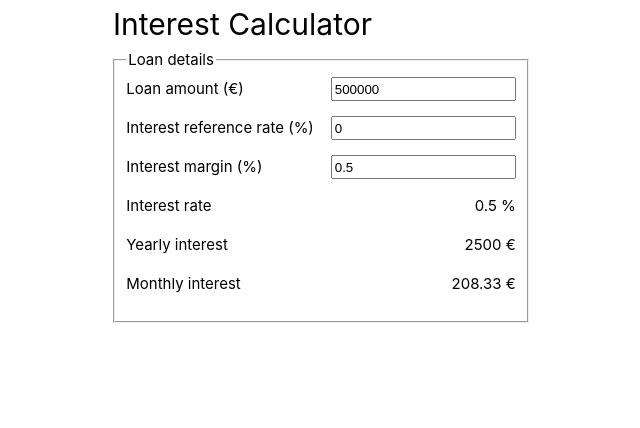
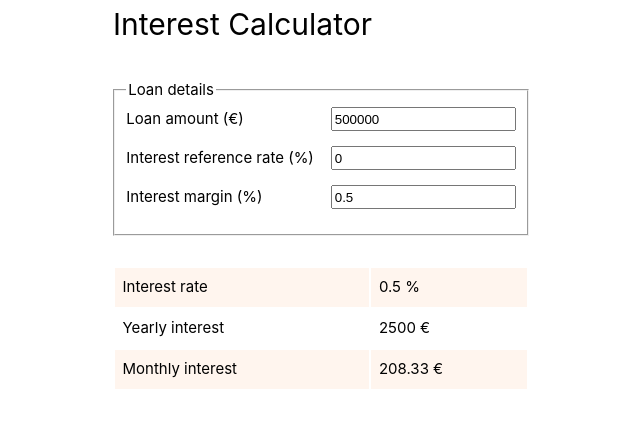
Before and after one commit to jtiala/interest-calculator, a Vue app: page / in a window 1280 px wide. Shown: the top 428 px of the page, without its empty margins (319-959 px from the left). Built offline with nearby package versions, Linux system fonts and the light colour scheme.

Commit message:
Show results in a table

```diff
--- a/src/App.vue
+++ b/src/App.vue
@@ -18,6 +18,7 @@ import InterestCalculator from "./components/InterestCalculator.vue";
 #app {
   display: flex;
   flex-direction: column;
+  gap: 2em;
   max-width: 480px;
   margin: 0 auto;
   padding: 0 2rem;
--- a/src/components/InterestCalculator.vue
+++ b/src/components/InterestCalculator.vue
@@ -19,6 +19,7 @@ const monthlyInterest = computed(
 </script>
 
 <template>
+  <div class="root">
     <fieldset>
       <legend>Loan details</legend>
       <label>
@@ -33,32 +34,45 @@ const monthlyInterest = computed(
         <span>Interest margin (%)</span>
         <input type="number" v-model.number="interestMargin" />
       </label>
-    <label>
-      <span>Interest rate</span>
-      <span>{{ interestRate }} %</span>
-    </label>
-    <label>
-      <span>Yearly interest</span>
-      <span>{{ yearlyInterest }} €</span>
-    </label>
-    <label>
-      <span>Monthly interest</span>
-      <span>{{ monthlyInterest }} €</span>
-    </label>
     </fieldset>
+    <table>
+      <tbody>
+        <tr>
+          <th>Interest rate</th>
+          <td>{{ interestRate }} %</td>
+        </tr>
+        <tr>
+          <th>Yearly interest</th>
+          <td>{{ yearlyInterest }} €</td>
+        </tr>
+        <tr>
+          <th>Monthly interest</th>
+          <td>{{ monthlyInterest }} €</td>
+        </tr>
+      </tbody>
+    </table>
+  </div>
 </template>
 
 <style scoped>
-fieldset {
+.root {
   display: flex;
   flex-direction: column;
-}
-legend {
-  align-self: flex-start;
+  gap: 2em;
 }
 label {
   display: flex;
   justify-content: space-between;
   margin-bottom: 1em;
 }
+tr:nth-child(odd) {
+  background-color: seashell;
+}
+th {
+  padding: 0.5em;
+  text-align: left;
+}
+td {
+  padding: 0.5em;
+}
 </style>
```
Lines whose indentation alone changed are shown as unchanged.
